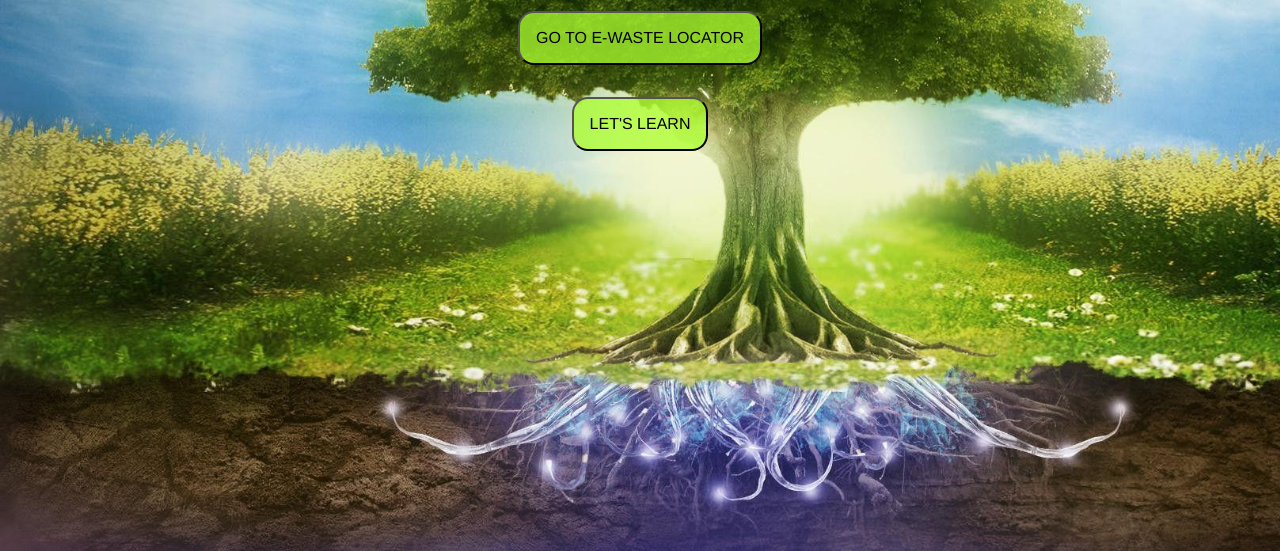
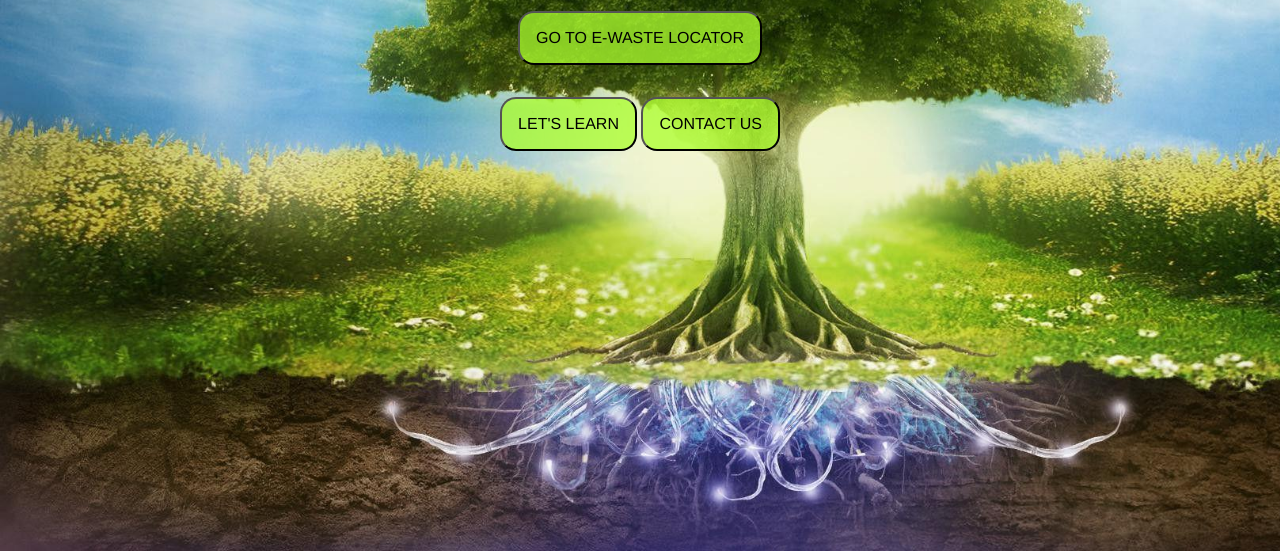
Before and after one commit to DeveloperAdiiG/adimap2, a plain HTML site: page index.html in a window 1280 px wide. Shown: the part 304-855 px from the top of the page. Drawn offline with Linux system fonts and the light colour scheme.

Commit message:
Update index.html

```diff
--- a/index.html
+++ b/index.html
@@ -12,6 +12,7 @@
         <p>LET'S CLEAN THE WORLD</p>
         <a href="locator.html"><button>GO TO E-WASTE LOCATOR</button></a><BR>
         <a href="type.html"><button>LET'S LEARN</button></a>
+        <a href="contact.html"><button>CONTACT US</button></a>
     </div>
     </section>
 </body>
```
